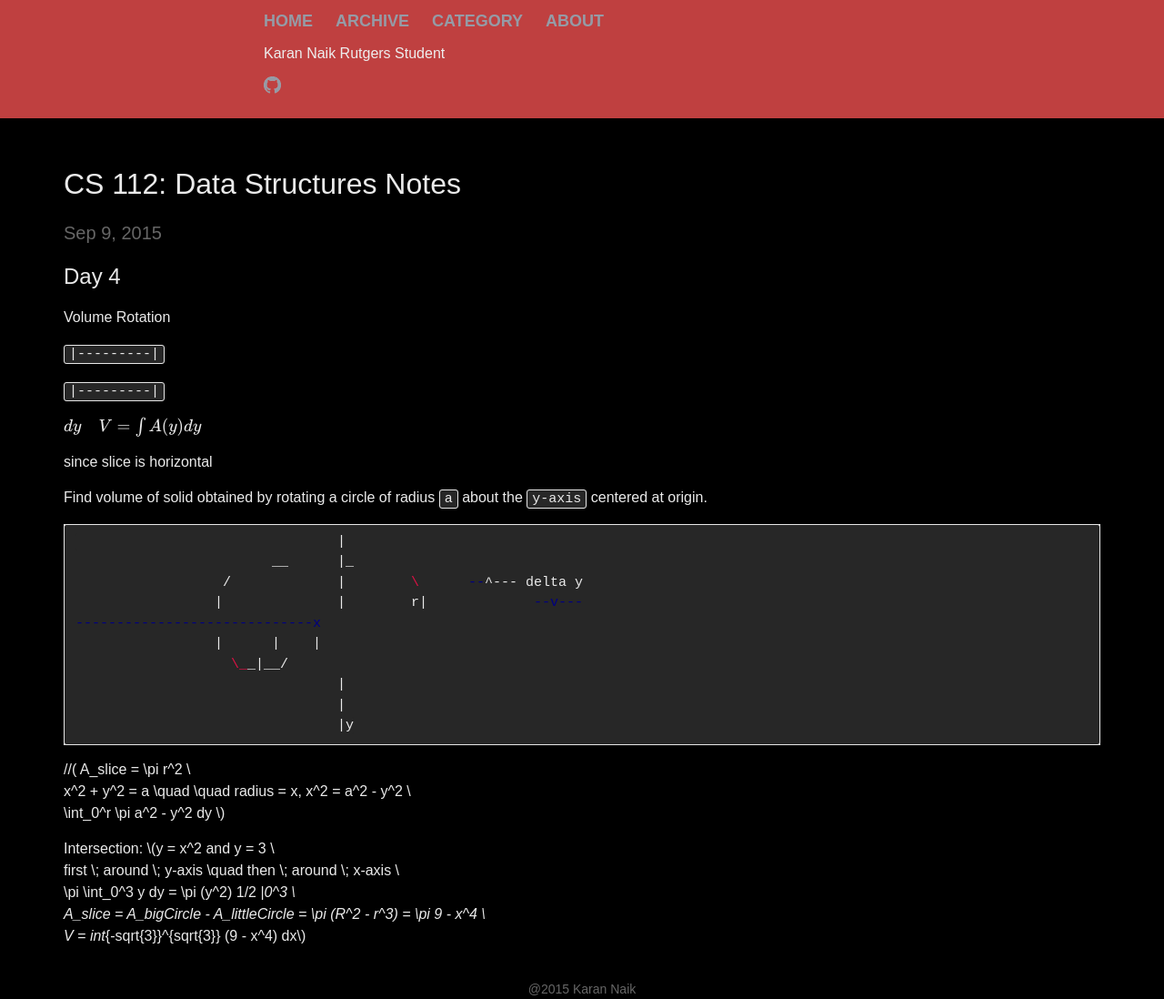
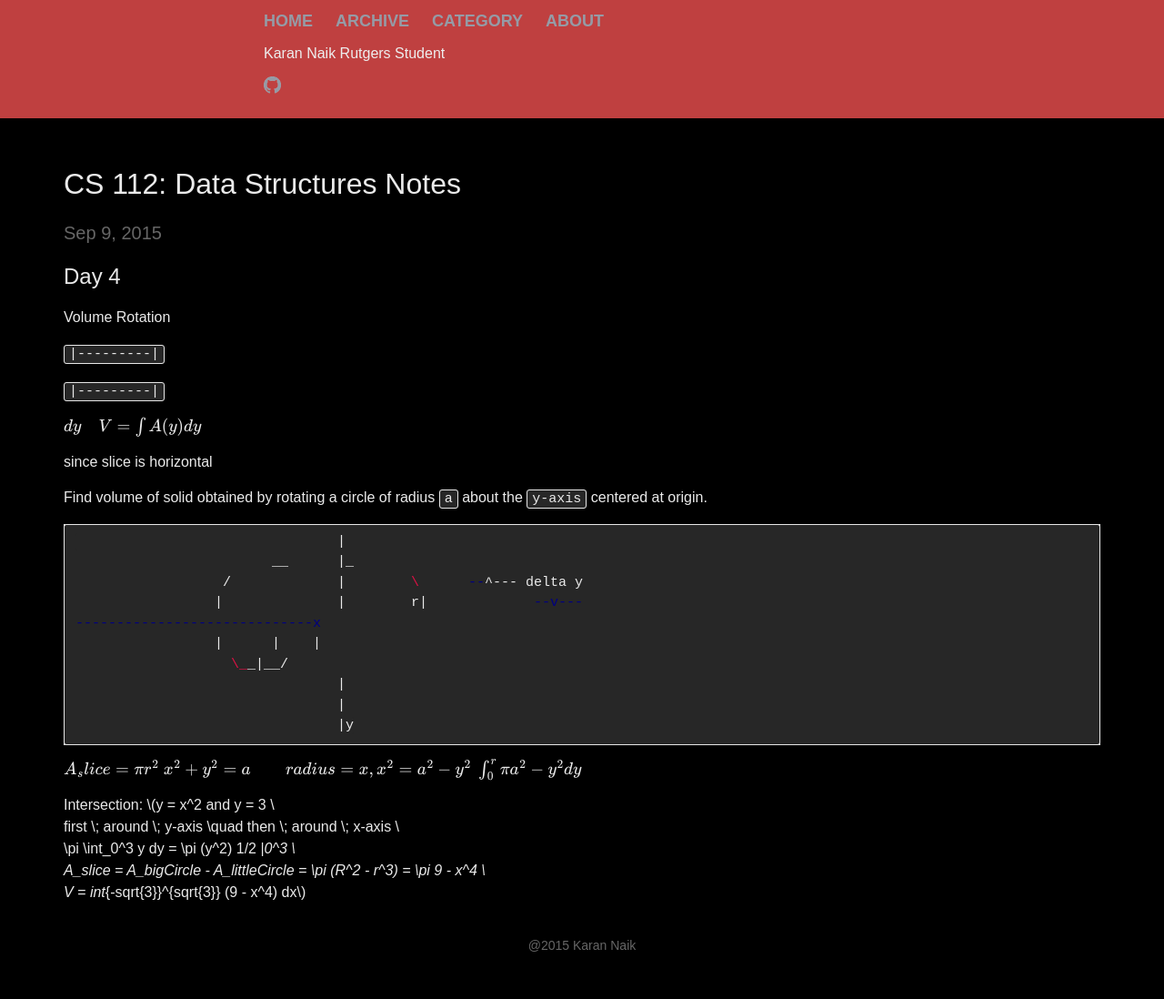
Before and after one commit to knaik/knaik.github.io, a Jekyll site: the page built from _posts/2015-09-10-calc2.markdown, in a window 1280 px wide. Shown: the whole page at 91% size. Built offline with Jekyll 4.4.1, drawn with Linux system fonts in a browser that asks for light colours; formulas are drawn with MathJax 3; after the commit the page ends 1050 px from its top, so only the background shows below that.

Commit message:
fix \ vs /

```diff
--- a/_posts/2015-09-10-calc2.markdown
+++ b/_posts/2015-09-10-calc2.markdown
@@ -30,7 +30,7 @@ Find volume of solid obtained by rotating a circle of radius `a` about the `y-ax
 				|y
 {% endhighlight %}
 
-//( A_slice = \pi r^2 \\\
+\\( A_slice = \pi r^2 \\\
 x^2 + y^2 = a \quad \quad radius = x, x^2 = a^2 - y^2 \\\
 \int_0^r \pi a^2 - y^2 dy \\)
 
```
Also changed, not shown: 1 other file.
